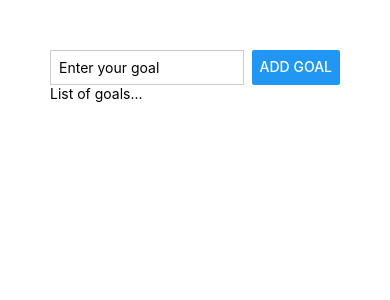
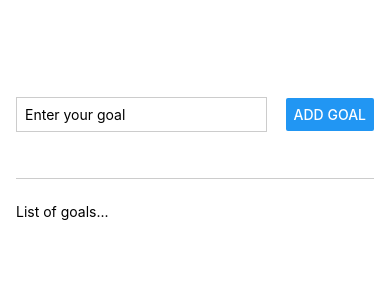
Before and after one commit to tiagoskaterock/my-goals-app, a React Native app: screen / in a window 390 px wide. Shown: the top 300 px of the page. Built offline with nearby package versions, Linux system fonts and the light colour scheme.

Commit message:
22. Improving The Layout

```diff
--- a/App.js
+++ b/App.js
@@ -11,7 +11,7 @@
         <Button title="Add Goal" />
       </View>
 
-      <View>
+      <View style={styles.goalsContainer}>
         <Text>
           List of goals...
         </Text>
@@ -22,17 +22,27 @@
 
 const styles = StyleSheet.create({
   appContainer: {
-    padding: 50
+    flex: 1,
+    paddingTop: 50,
+    paddingHorizontal: 16,
   },
   inputContainer: {
+    flex: 1,
     flexDirection: 'row',
-    justifyContent: 'space-between'
+    justifyContent: 'space-between',
+    alignItems: 'center',
+    marginBottom: 24,
+    borderBottomWidth: 1,
+    borderBottomColor: '#cccccc',
   },
   textInput: {
     borderWidth: 1,
     borderColor: '#cccccc',
-    width: '80%',
+    width: '70%',
     marginRight: 8,
     padding: 8
+  },
+  goalsContainer: {
+    flex: 5,
   }
 });
```
Also changed, not shown: 1 other file (tests, documents, lock files or other folders).
